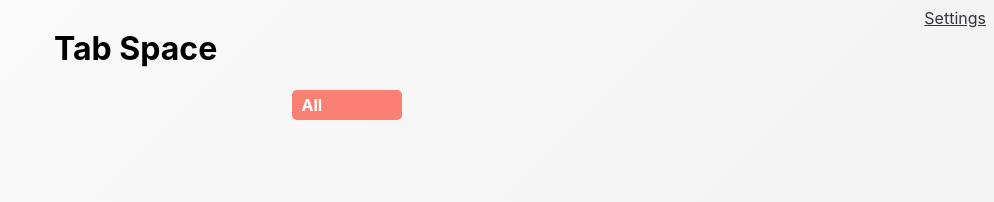
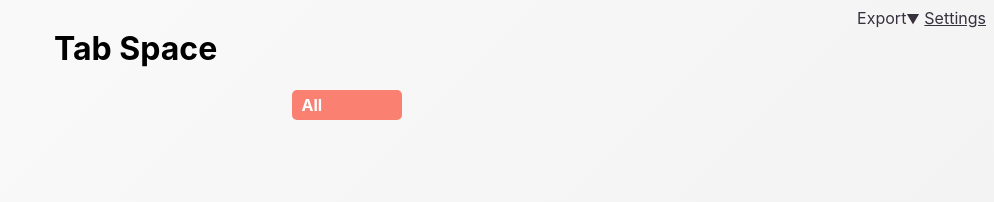
Before and after one commit to yuanzhoucq/Tab-Space, a Jekyll site: the page web/full.html, which Jekyll copies as it is, in a window 1280 px wide. Shown: the top 202 px of the page, without its empty margins (286-1280 px from the left). Built offline with Jekyll 4.4.1, drawn with Linux system fonts in a browser that asks for light colours; comment, search, counter and statistics services are not loaded.

Commit message:
change `font-family`

```diff
--- a/web/full.html
+++ b/web/full.html
@@ -1,230 +1,31 @@
 <!DOCTYPE HTML>
 <html>
 <head>
-  <title>Tab Space</title>
-  <link rel="icon" href="favicon.ico" type="image/x-icon">
+  <meta charset="utf-8">
+  <title>Tab space</title>
   <script src="https://cdnjs.cloudflare.com/ajax/libs/velocity/1.2.3/velocity.min.js"></script>
   <!-- prod -->
-    <script src="https://cdn.jsdelivr.net/npm/vue"></script>
+  <script src="https://cdn.jsdelivr.net/npm/vue@2.6.10"></script>
   <!-- dev -->
-  <!--    <script src="https://cdn.jsdelivr.net/npm/vue/dist/vue.js"></script>-->
-  <style>
-    body {
-      background-image: linear-gradient(-45deg, #efefef, #fbfbfb);
-      font-family: -apple-system,BlinkMacSystemFont,"Segoe UI",Roboto,Oxygen-Sans,Ubuntu,Cantarell,"Helvetica Neue",sans-serif;
-    }
-
-    li {
-      list-style: none;
-      margin-left: -20px;
-      display: flex;
-      align-items: center;
-    }
-
-    #main {
-      min-height: calc(100vh - 35px);
-    }
-
-    footer {
-      display: flex;
-      justify-content: center;
-      font-size: 14px;
-    }
-
-    .link {
-      color: rgb(54, 49, 61);
-      font-weight: normal;
-    }
-
-    .link:hover {
-      box-shadow: inset 0 -10px rgba(0, 181, 29, 0.17451);
-      color: rgb(0, 181, 29);
-    }
-
-    #title {
-      max-width: 600px;
-      margin: 0 auto;
-      margin-top: -20px;
-    }
-
-    .sessions-container {
-      display: flex;
-      transition: 0.2s;
-      flex-direction: row;
-      justify-content: center;
-    }
-
-    .session-filter {
-      width: 100px;
-      margin-right: 25px;
-      display: flex;
-      flex-direction: column;
-    }
-
-    .tag-filter {
-      background-color: white;
-      padding: 5px;
-      padding-left: 10px;
-      border-radius: 5px;
-      cursor: pointer;
-    }
-
-    .tag-filter:hover {
-      background-color: lightsalmon;
-      border-width: 0;
-      transition: 0.15s;
-      margin-right: -5px;
-      color: whitesmoke;
-    }
-
-    .active-tag {
-      background-color: salmon;
-      color: white !important;
-      transition: 0.1s;
-      font-weight: bold;
-      margin-right: -10px;
-    }
-
-    .session {
-      border-radius: 5px;
-      text-decoration: none;
-      width: 600px;
-      margin: 20px auto;
-      margin-top: 0;
-      padding: 15px 80px 10px 40px;
-      background-color: white;
-      box-shadow: rgba(46, 41, 51, 0.0784314) 0 1px 2px, rgba(71, 63, 79, 0.0784314) 0 2px 4px;
-      transition-duration: 250ms, 250ms, 250ms;
-      transition-timing-function: cubic-bezier(0.4, 0, 0.2, 1), cubic-bezier(0.4, 0, 0.2, 1), cubic-bezier(0.4, 0, 0.2, 1);
-      transition-property: transform, box-shadow, padding;
-    }
-
-    .session:hover {
-      transform: translateY(-0.5px);
-      box-shadow: rgba(46, 41, 51, 0.0784314) 0 3px 6px, rgba(71, 63, 79, 0.156863) 0 6px 12px;
-    }
-
-    .session-tags {
-      display: flex;
-      flex-direction: row;
-      flex-wrap: wrap;
-    }
-
-    .tag {
-      background-color: #f5f5f5;
-      border: 1px solid #dddddd;
-      padding: 3px;
-      color: #333333;
-      font-size: 12px;
-      border-radius: 8px;
-      margin-right: 5px;
-      margin-bottom: 5px;
-    }
-
-    .tag:hover {
-      cursor: pointer;
-      text-decoration: line-through;
-      opacity: 0.8;
-      transition: 0.2s;
-    }
-
-    .add-tag {
-      background-image: url("img/icon_tianjia.svg");
-      background-repeat: no-repeat;
-      background-size: cover;
-      opacity: 0.5;
-      margin-top: 4px;
-      width: 18px;
-      height: 18px;
-      cursor: pointer;
-    }
-
-    .tag-editor input {
-      width: 40px;
-      margin-left: 5px;
-    }
-
-    .session-title {
-      font-size: 20px;
-      font-weight: bold;
-      transition: box-shadow .2s linear;
-      box-shadow: inset 0 -10px #fadc23;
-      display: inline-block;
-      min-height: 26px;
-      margin-right: 20px;
-    }
-
-    .session-title:hover {
-      cursor: pointer;
-    }
-
-    .btn {
-      display: inline-block;
-      padding: 3px 5px;
-      color: rgb(255, 255, 255);
-      font-family: Helvetica, Arial, sans-serif;
-      font-size: 12px;
-      height: 16px;
-      line-height: 16px;
-      background-color: rgb(0, 181, 29);
-      cursor: pointer;
-      font-weight: 400;
-      border-radius: 2px;
-      min-width: 50px;
-      text-align: center;
-    }
-
-    .btn:hover {
-      font-weight: 700;
-    }
-
-    .del-btn {
-      background-color: #eb5205;
-    }
-
-    .del-res-btn {
-      background-color: #35abe5;
-    }
-
-    .footer-sep {
-      width: 10px;
-    }
-
-    .upper-border {
-      border-top: 1px solid #eeeeee;
-      color: #555555;
-    }
-
-    .tag-prompt {
-      font-size: 14px;
-      color: #999999;
-      margin-top: 2px;
-      margin-right: 5px;
-    }
-
-    .session-move {
-      transition: transform 0.5s;
-    }
-
-    .fav {
-      display: inline-block;
-      margin-right: 5px;
-      width: 16px;
-      height: 16px;
-    }
-
-    .fav-img {
-      width: 100%;
-      max-height: 100%;
-    }
-
-  </style>
+  <!--<script src="https://cdn.jsdelivr.net/npm/vue@2.6.10/dist/vue.js"></script>-->
+  <link rel="stylesheet" href="main.css">
 </head>
 
 <body>
 <div id="app">
   <div id="main">
-    <nav align="right"><a class="link" target="_blank" href="http://yuanzhoucq.github.io/Tab-Space/settings.html">{{lang.settings}}</a></nav>
+    <nav align="right">
+      <div class="export">
+        <span class="link">{{lang.export}}<small>▼</small></span>
+        <div class="export-dropdown">
+          <span class="link" href="#" @click="exportTabs('Text')">{{lang.exportText}}</span><br>
+          <span class="link" href="#" @click="exportTabs('MD')">{{lang.exportMD}}</span><br>
+          <span class="link" href="#" @click="exportTabs('HTML')">{{lang.exportHTML}}</span>
+          <!--<span class="link" href="#" @click="exportTabs('json')">{{lang.exportJSON}}</span>-->
+        </div>
+      </div>
+      <a class="link" target="_blank" href="http://yuanzhoucq.github.io/Tab-Space/settings.html">{{lang.settings}}</a>
+    </nav>
     <div id="title">
       <h1>Tab Space</h1>
     </div>
@@ -245,8 +46,16 @@
           <a class="btn" @click.stop="restore(session[0], true, false)">{{lang.restore}}</a>
           <a class="btn del-btn" @click.stop="restore(session[0], false, true)">{{lang.delete}}</a>
           <a class="btn del-res-btn" @click.stop="restore(session[0], true, true)">{{lang.restoreAndDel}}</a>
-          <ul class="session-sites" v-for="tab in session[1]">
-            <li><div class="fav"><img class="fav-img" :src="getFavicon(tab[1])" onerror="src='img/icon_wangye.svg'" alt="">
+          <div class="export">
+            <a class="btn del-res-btn">{{lang.export}}<small>▼</small></a>
+            <div class="export-session-dropdown">
+              <span class="link" href="#" @click="exportTabs('Text', [session])">{{lang.exportText}}</span><br>
+              <span class="link" href="#" @click="exportTabs('MD', [session])">{{lang.exportMD}}</span><br>
+              <span class="link" href="#" @click="exportTabs('HTML', [session])">{{lang.exportHTML}}</span>
+            </div>
+          </div>
+          <ul class="session-sites" v-for="(tab, tid) in session[1]">
+            <li><div class="del-item" @click="delItem(tid,session)"><small>X</small></div><div class="fav"><img class="fav-img" :src="getFavicon(tab[1])" onerror="src='img/icon_wangye.svg'" alt="">
             </div><span><a class="link" :href="tab[1]">{{ (tab[0] || tab[1]) | wrap }}</a></span></li>
           </ul>
           <div class="session-tags">
@@ -410,9 +202,7 @@
           let session = this.getSessionById(this.tagEditorId)
           if (session.length === 2) session.push("")
           if (session.length === 3) session.push([e.target.value])
-                else {
-                  session[3].indexOf(e.target.value) === -1 && session[3].push(e.target.value)
-                }
+          else { session[3].indexOf(e.target.value) === -1 && session[3].push(e.target.value) }
           this.updateSession(session)
         }
         this.tagEditorId = false
@@ -420,6 +210,48 @@
       removeTag(tag, session) {
         session[3].splice(session[3].indexOf(tag), 1)
         this.updateSession(session)
+      },
+      sessionTo(type, session) {
+        let s = ""
+        switch (type.toLowerCase()) {
+          case 'text':
+            s += (session[2] || (`${this.lang.saveAt} ${(new Date(Number(session[0]))).Format("yyyy-MM-dd hh:mm:ss")}`))
+            session[1].forEach(i => { s += "\n- "; if (i[0]) s += i[0] + ": "; s += i[1] })
+            break
+          case 'md':
+            s += "# " + (session[2] || (`${this.lang.saveAt} ${(new Date(Number(session[0]))).Format("yyyy-MM-dd hh:mm:ss")}`))
+            session[1].forEach(i => { s += `\n- [${i[0]}](${i[1]})` })
+            break
+        }
+        return s
+      },
+      exportTabs(type, data) {
+        let tabs = data || this.data
+        let s = ""
+        switch (type.toLowerCase()) {
+          case 'html':
+            fetch("export.html").then(r => r.text()).then(r => {
+              let content = r.replace("JSON.parse(localStorage.getItem(\"bookmarks\") || \"[]\")", JSON.stringify(tabs))
+              content = content.replace("<h1>Tab Space</h1>", `<h1>{{lang.exportTitle}}</h1>`)
+              content = content.replace("this.fetchLang()", `this.feedLang(${JSON.stringify(this.allLang)})`)
+              download("Tab-Space-Exported.html", content)
+            })
+            break
+          case 'json':
+            download("Tab-Space-Exported.json", JSON.stringify(tabs))
+            break
+          case 'text':
+            tabs.forEach(i => s += this.sessionTo('text', i) + "\n\n")
+            Clipboard.copy(s)
+            break
+          case "md":
+            tabs.forEach(i => s += this.sessionTo('md', i) + "\n\n")
+            Clipboard.copy(s)
+            break
+        }
+        let text = this.lang['export'+type]
+        this.lang['export'+type] = "OK"
+        setTimeout(() => this.lang['export'+type] = text, 1000)
       },
       beforeEnter: function (el) {
         el.style.opacity = 0
@@ -449,4 +281,5 @@
     }
   })
 </script>
+</body>
 </html>
--- a/web/main.css
+++ b/web/main.css
@@ -1,6 +1,6 @@
 body {
     background-image: linear-gradient(-45deg, #efefef, #fbfbfb);
-    font-family: "PingFang SC",sans-serif;
+    font-family: -apple-system,BlinkMacSystemFont,"Segoe UI",Roboto,Oxygen-Sans,Ubuntu,Cantarell,"Helvetica Neue",sans-serif;
 }
 
 li {
```
Also changed, not shown: other parts of web/full.html (+23 -40 lines). Lines whose indentation alone changed are shown as unchanged.
